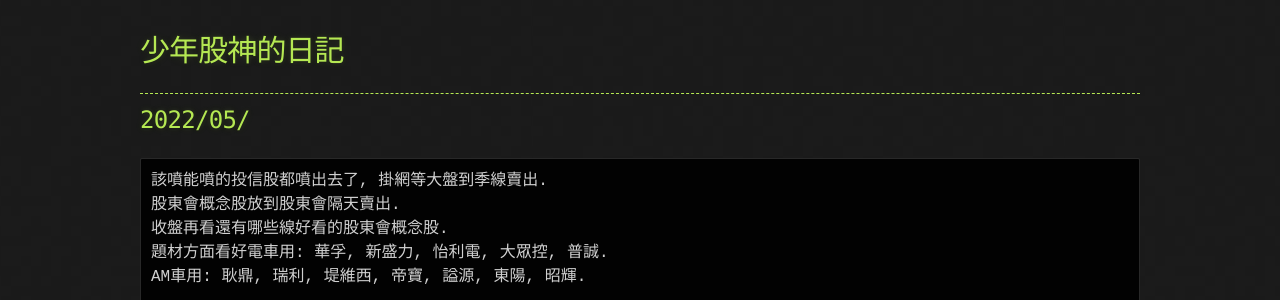
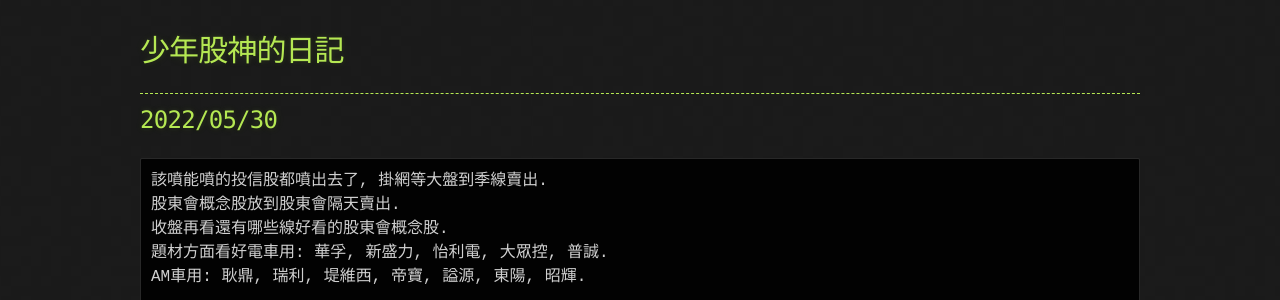
Before and after one commit to lepg5487/Stock_God, a Jekyll site: the page built from index.md, in a window 1280 px wide and 900 px high. Shown: the part 205-505 px from the top of the window. Built offline with Jekyll 4.4.1, drawn with Linux system fonts in a browser that asks for light colours; our own code applies the rules of GitHub Pages for plain Markdown files.

Commit message:
Update index.md

````diff
--- a/index.md
+++ b/index.md
@@ -6,7 +6,7 @@
 
 ---
 
-## 2022/05/
+## 2022/05/30
 ```
 該噴能噴的投信股都噴出去了, 掛網等大盤到季線賣出.
 股東會概念股放到股東會隔天賣出.
````
